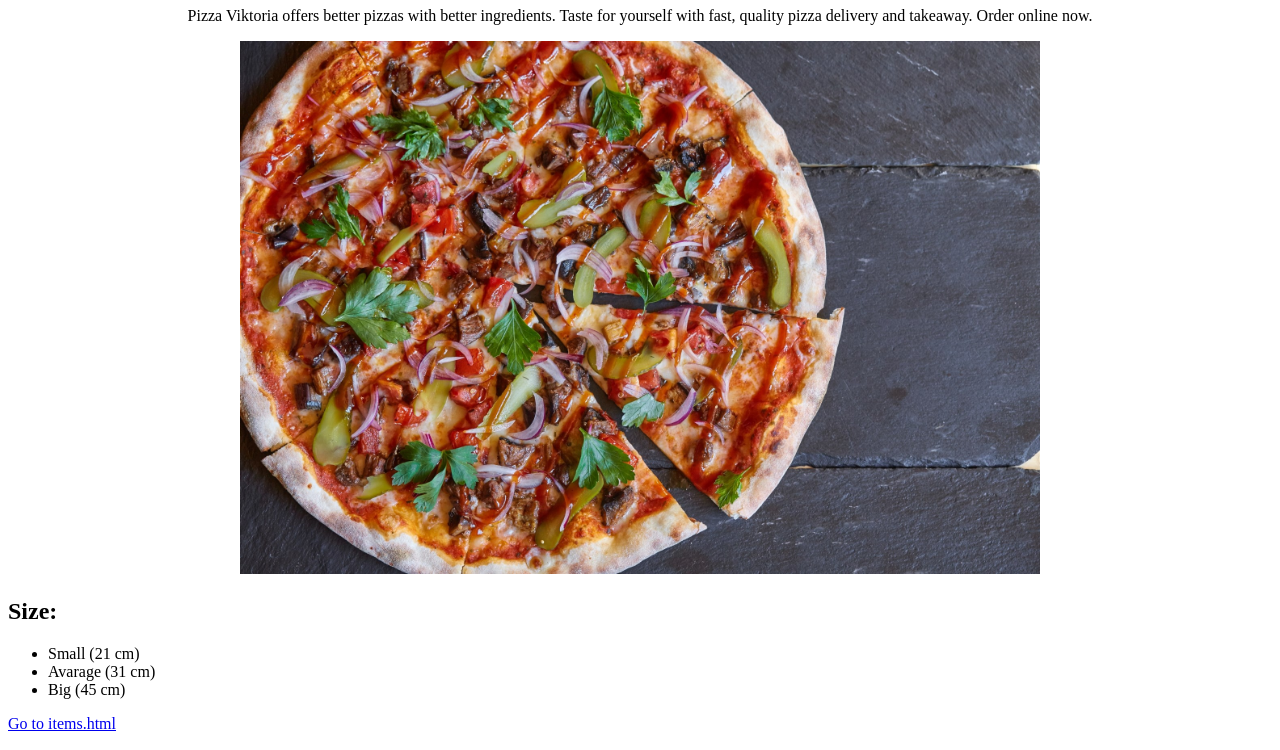
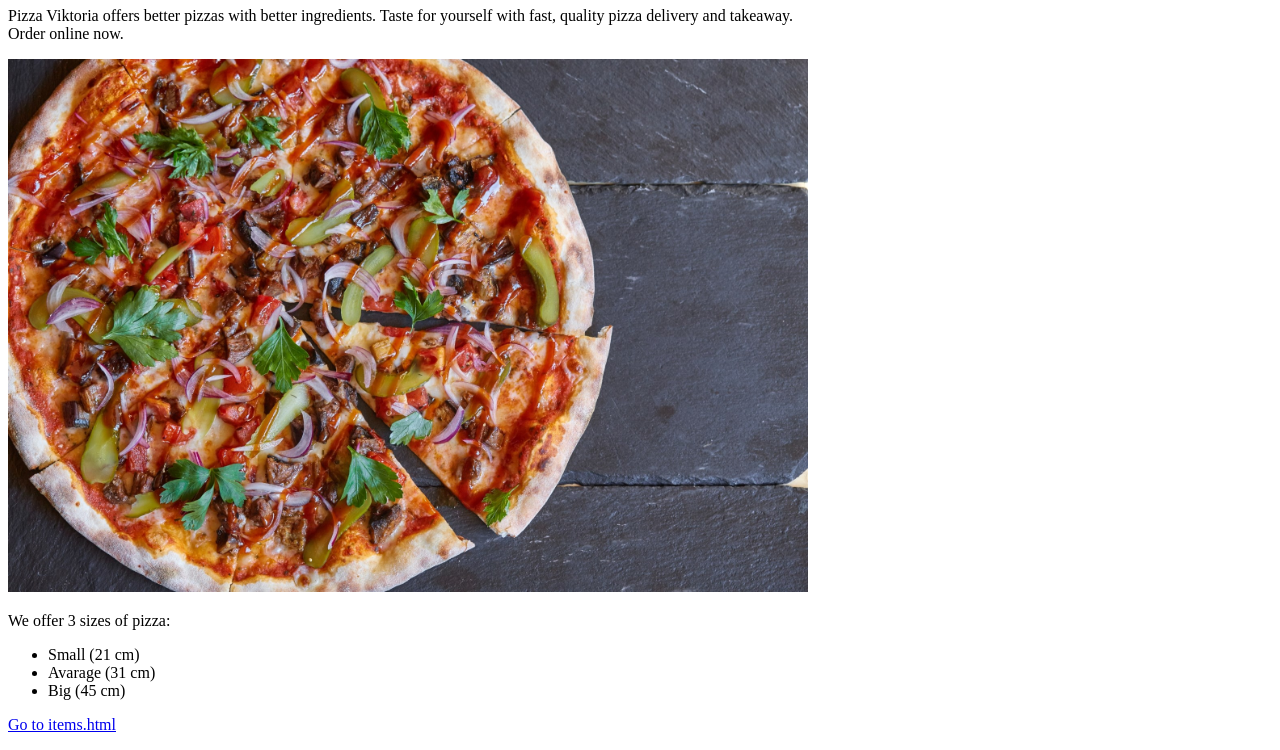
Before and after one commit to viktoria-germanovich/MyFirstProject, a plain HTML site: page FirstHomework/index.html in a window 1280 px wide. Shown: the part 73-823 px from the top of the page. Drawn offline with Linux system fonts and the light colour scheme.

Commit message:
Initial commit.

```diff
--- a/FirstHomework/index.html
+++ b/FirstHomework/index.html
@@ -6,18 +6,24 @@
     <meta name="viewport" content="width=device-width, initial-scale=1.0">
     <meta http-equiv="X-UA-Compatible" content="ie=edge">
     <title>Pizza Viktoria</title>
+    <style>
+        p{
+            width: 800px;
+        }
+
+    </style>
 </head>
 
 <body>
-    <center>
+
         <h1>Pizza Viktoria</h1>
         <div>
-            <p item-width="100"> Pizza Viktoria offers better pizzas with better ingredients. Taste for yourself with fast, quality pizza delivery
+            <p> Pizza Viktoria offers better pizzas with better ingredients. Taste for yourself with fast, quality pizza delivery
                 and takeaway. Order online now.</p>
         </div>
-        <img src='pizza.jpg' width="800" alt="Tasty pizza">
-    </center>
-    <h2>Size:</h2>
+        <img src='pizza.jpg' class="fig"  width="800" alt="Tasty pizza">
+
+    <p>We offer 3 sizes of pizza:</p>
     <ul>
         <li>Small (21 cm)</li>
         <li>Avarage (31 cm) </li>
```
Also changed, not shown: FirstHomework/item.html (+1 -2 lines).
